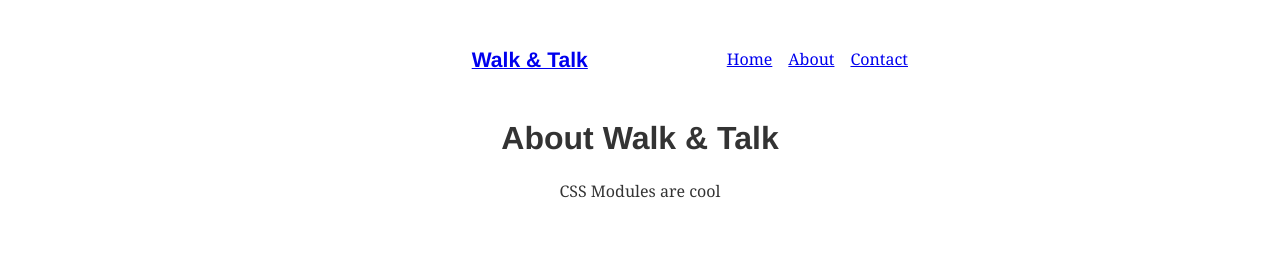
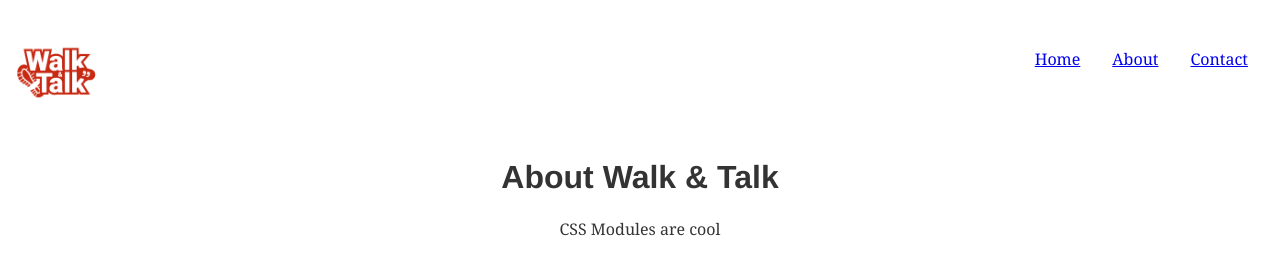
Before and after one commit to kpinakula/walk-talk, a Gatsby site: page /about in a window 1280 px wide. Built offline with nearby package versions, Linux system fonts and the light colour scheme; Gatsby itself is replaced by a stand-in of ours.

Commit message:
style: update styling of header and tagline

```diff
--- a/gatsby-config.js
+++ b/gatsby-config.js
@@ -36,5 +36,12 @@ module.exports = {
     },
     `gatsby-transformer-sharp`,
     `gatsby-plugin-sharp`,
+    {
+      resolve: `gatsby-source-filesystem`,
+      options: {
+        name: `images`,
+        path: `${__dirname}/src/images/`,
+      },
+    },
   ],
 };
--- a/package.json
+++ b/package.json
@@ -23,6 +23,7 @@
     "gatsby-plugin-sharp": "^2.10.1",
     "gatsby-plugin-typography": "^2.8.0",
     "gatsby-source-contentful": "^4.2.1",
+    "gatsby-source-filesystem": "^2.7.0",
     "gatsby-transformer-sharp": "^2.8.0",
     "node-sass": "^4.9.0",
     "react": "^16.12.0",
--- a/src/components/header.js
+++ b/src/components/header.js
@@ -1,14 +1,17 @@
 import React from 'react';
 import { useStaticQuery, graphql, Link } from 'gatsby';
+import Img from 'gatsby-image';
 
 import styles from './header.module.scss';
 
 export default function Header({ children }) {
   const data = useStaticQuery(graphql`
-    query HeaderQuery {
-      site {
-        siteMetadata {
-          title
+    query LogoQuery {
+      file(name: { eq: "icon" }) {
+        childImageSharp {
+          fluid {
+            ...GatsbyImageSharpFluid
+          }
         }
       }
     }
@@ -22,8 +25,8 @@ export default function Header({ children }) {
 
   return (
     <header className={styles.header}>
-      <Link className={styles.siteName} to="/">
-        <h3>{data.site.siteMetadata.title}</h3>
+      <Link className={styles.siteLogoLink} to="/">
+        <Img fluid={data.file.childImageSharp.fluid} alt="Walk and Talk logo" />
       </Link>
       <ul className={styles.navigationLinks}>
         <ListLink to="/">Home</ListLink>
--- a/src/components/header.module.scss
+++ b/src/components/header.module.scss
@@ -1,22 +1,24 @@
 .header {
-  margin-bottom: 1.5rem;
+  margin: 4vh auto;
+  padding: 0 1rem;
+  display: grid;
+  grid-template-columns: 10% 90%;
 
-  .siteName {
-    text-shadow: none;
+  .siteLogoLink {
     background-image: none;
-
-    h3 {
-      display: inline;
-    }
+    align-self: center;
+    min-width: 40px;
+    max-width: 80px;
   }
 
   .navigationLinks {
-    list-style: none;
-    float: right;
+    margin-bottom: 0;
+    justify-self: end;
 
     .navigationLink {
       display: inline-block;
-      margin-right: 1rem;
+      margin: 1rem;
+      // width: 100px;
     }
   }
 }
--- a/src/components/layout.js
+++ b/src/components/layout.js
@@ -1,17 +1,13 @@
 import React from 'react';
 
-import Container from './container';
 import Header from './header';
-
 import './layout.scss';
 
 export default function Layout({ children }) {
   return (
-    <div>
-      <Container>
-        <Header />
-      </Container>
+    <main>
+      <Header />
       {children}
-    </div>
+    </main>
   );
 }
--- a/src/pages/index.js
+++ b/src/pages/index.js
@@ -25,12 +25,8 @@ export default function Home({ data }) {
       </ContainerFullWidth>
       <Container>
         <div>{cta}</div>
-        {/* <div>
-          {data.allContentfulWaypoint.edges.map(({ node }, index) => (
-            <p key={index}>{node.name}</p>
-          ))}
-        </div> */}
       </Container>
+      <TourTypes />
     </Layout>
   );
 }
```
Also changed, not shown: src/styles/home.module.scss (+22 -4 lines).
